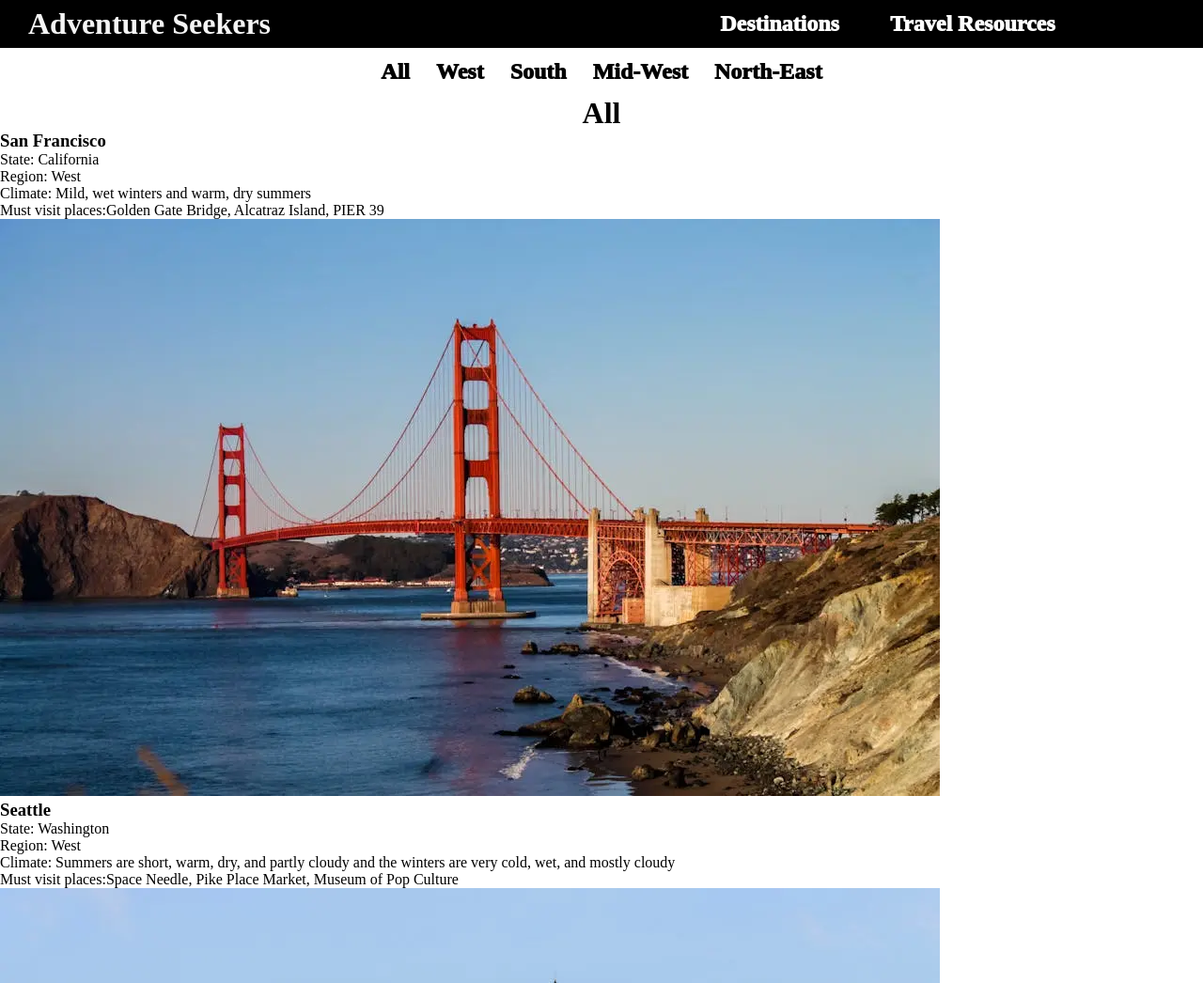
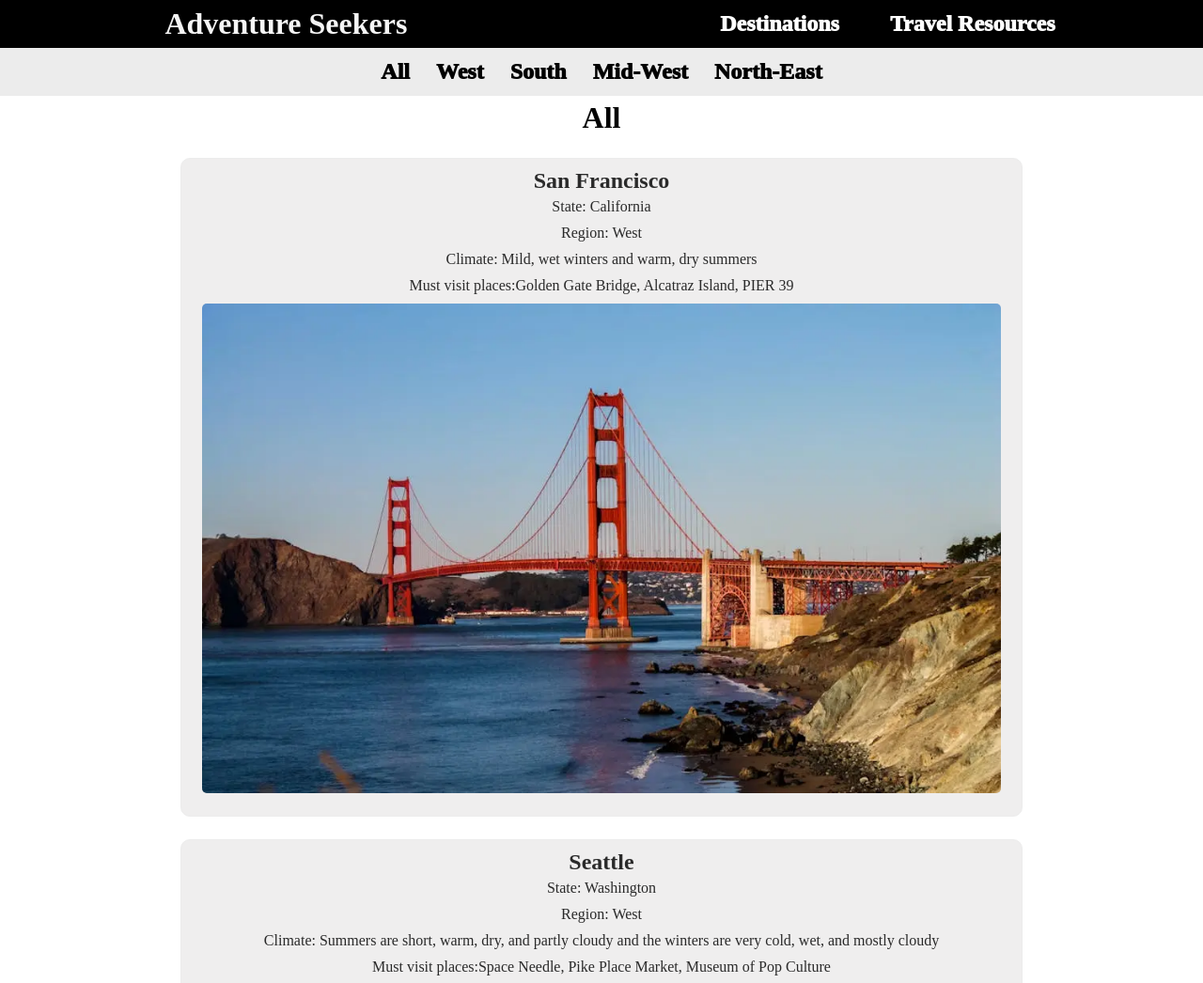
Before and after one commit to David-A8/wdd131, a plain HTML site: page Project/destinations.html in a window 1280 px wide. Shown: the top 1046 px of the page at 94% size. Drawn offline with Linux system fonts and the light colour scheme; a web font is replaced by a local one.

Commit message:
Fifth Backup Final Project

```diff
--- a/Project/destinations.html
+++ b/Project/destinations.html
@@ -15,11 +15,13 @@
 
 <body>
     <header>
-        <h1>Adventure Seekers</h1>
+        <a href="main.html">
+            <h1>Adventure Seekers</h1>
+        </a>
         <a id="menu" href="#"></a>
         <nav>
             <ul class="navigation">
-                <li><a href="#">Destinations</a></li>
+                <li><a href="destinations.html">Destinations</a></li>
                 <li><a href="#">Travel Resources</a></li>
             </ul>
         </nav>
@@ -32,9 +34,9 @@
                 <li><a href="" id="south">South</a></li>
                 <li><a href="" id="midWest">Mid-West</a></li>
                 <li><a href="" id="northEast">North-East</a></li>
-                <h1 id="heading">All</h1>
             </ul>
         </div>
+        <h1 id="heading">All</h1>
         <div id="cards">
 
         </div>
--- a/Project/scripts/destinations.js
+++ b/Project/scripts/destinations.js
@@ -1,3 +1,7 @@
+document.getElementById("currentyear").innerHTML = new Date().getFullYear();
+let oLastModif = new Date(document.lastModified)
+document.getElementById('lastModified').textContent = new Date(document.lastModified).toLocaleDateString();
+
 const destinations = [
     {
         destination: "San Francisco",
@@ -104,7 +108,7 @@ function createDestinationCard(filteredDestinations) {
     document.getElementById("cards").innerHTML = "";
     filteredDestinations.forEach(place => {
         let card = document.createElement("section");
-        let location = document.createElement("h3");
+        let location = document.createElement("h2");
         let state = document.createElement("p");
         let region = document.createElement("p");
         let climate = document.createElement("p");
--- a/Project/styles/advSeek.css
+++ b/Project/styles/advSeek.css
@@ -25,6 +25,10 @@ header h1 {
     grid-column: 1/2;
     color: rgb(245, 245, 245);
     margin-left: 30px;
+}
+
+header a {
+    text-decoration: none;
 }
 
 body {
@@ -134,6 +138,8 @@ footer {
 
 .regions {
     text-align: center;
+    background-color: rgb(236, 236, 236);
+    margin-bottom: 5px;
 }
 
 .regions a {
@@ -145,10 +151,45 @@ footer {
     font-weight: 1000;
     transition: 0.5s;
     font-size: clamp(1.5rem, 2vmin, 1.5rem);
+    font-family: var(--heading-font);
 }
 
 .regions li {
     display: inline-flex;
+}
+
+h1 {
+    text-align: center;
+}
+
+#cards section {
+    text-align: center;
+    margin-top: 20px;
+    font-family: var(--body-font);
+    color: rgb(42, 42, 42);
+    border-color: rgb(236, 236, 236);
+    border-style: solid;
+    border-width: thin;
+    border-radius: 10px;
+    margin: 1rem;
+    background-color: rgb(239, 238, 238);
+    padding-top: 10px;
+    padding-bottom: 10px;
+}
+
+#cards p {
+    padding: 5px;
+}
+
+#cards img {
+    margin-top: 5px;
+    margin-bottom: 10px;
+    max-width: 95%;
+    border-radius: 5px;
+}
+
+#heading {
+    font-family: var(--heading-font);
 }
 
 
@@ -175,6 +216,10 @@ footer {
     #hero-msg {
         margin-top: 120px;
     }
+
+    #cards section {
+        margin: 1.5rem 12rem 1.5rem 12rem;
+    }
 }
 
 @media (min-width: 640px) {
```
Also changed, not shown: Project/main.html (+3 -1 lines).
